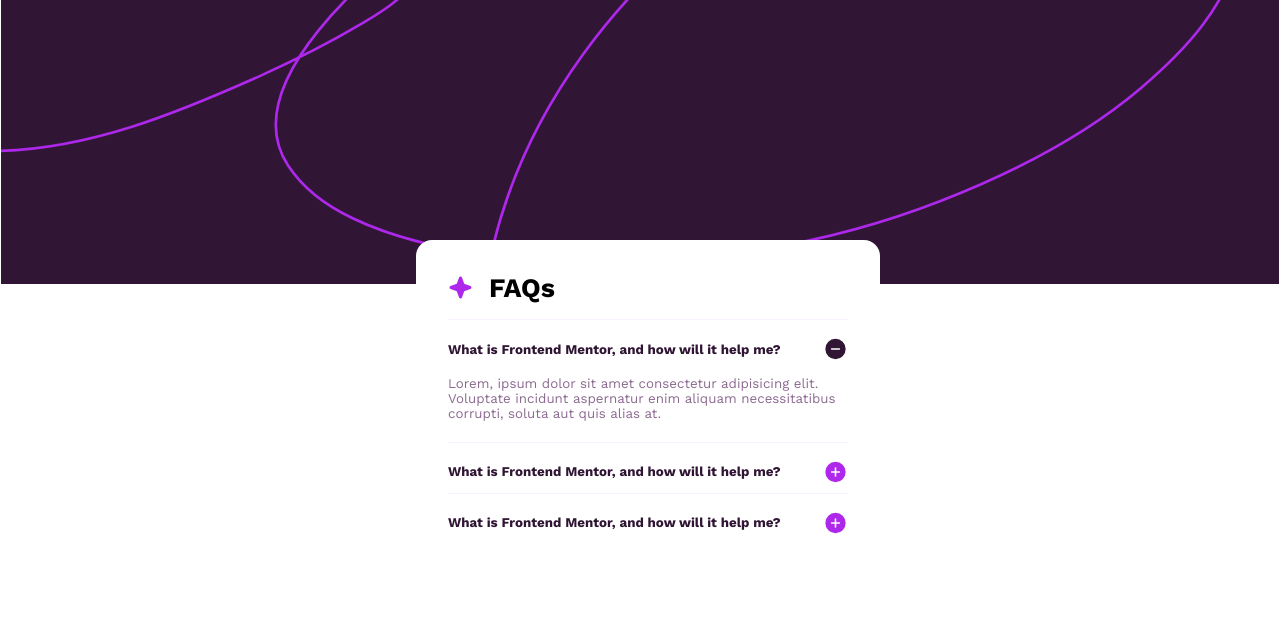
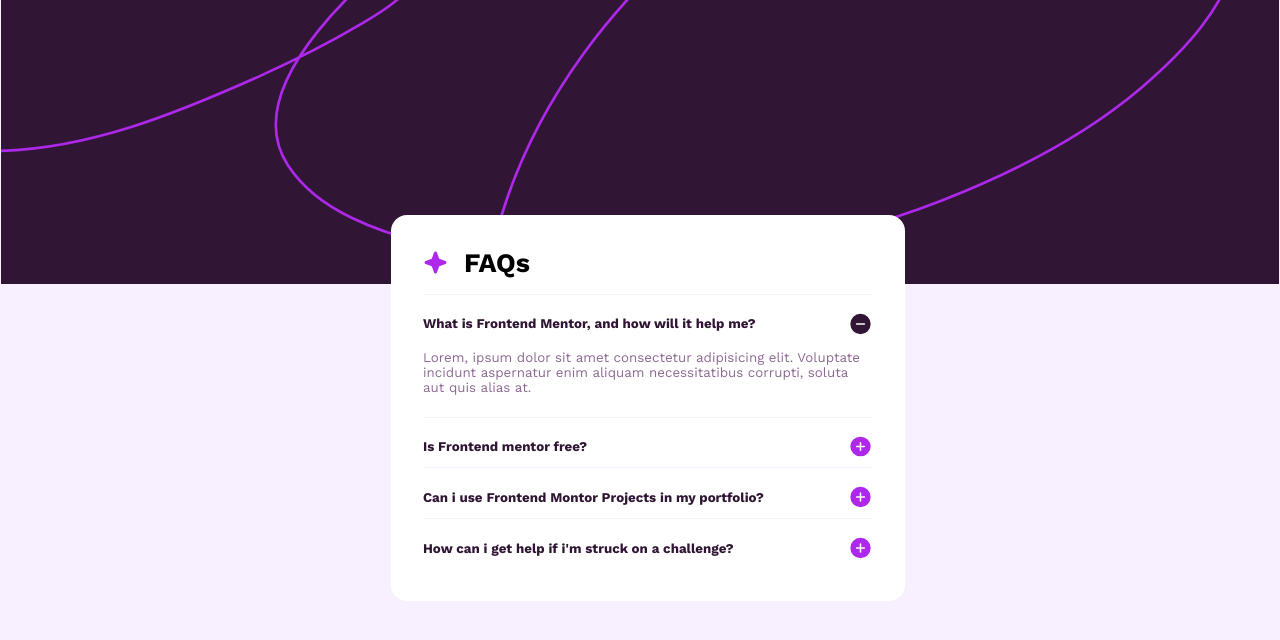
Before and after one commit to Rajbca00/frontend-mentor-challenges, a plain HTML site: page faq-accordion/index.html in a window 1280 px wide. Drawn offline with nearby package versions, Linux system fonts and the light colour scheme.

Commit message:
changed quesstions

```diff
--- a/faq-accordion/index.html
+++ b/faq-accordion/index.html
@@ -34,7 +34,7 @@
       </div>
       <div class="faq">
         <div class="qn" onClick="toggleCollapse(event)">
-          <div>What is Frontend Mentor, and how will it help me?</div>
+          <div>Is Frontend mentor free?</div>
           <img src="./assets/images/icon-plus.svg" alt="">
         </div>
         <p class="ans collapsed">Lorem, ipsum dolor sit amet consectetur adipisicing elit. Voluptate incidunt aspernatur
@@ -43,7 +43,16 @@
       </div>
       <div class="faq">
         <div class="qn" onClick="toggleCollapse(event)">
-          <div>What is Frontend Mentor, and how will it help me?</div>
+          <div>Can i use Frontend Montor Projects in my portfolio?</div>
+          <img src="./assets/images/icon-plus.svg" alt="">
+        </div>
+        <p class="ans collapsed">Lorem, ipsum dolor sit amet consectetur adipisicing elit. Voluptate incidunt aspernatur
+          enim
+          aliquam necessitatibus corrupti, soluta aut quis alias at.</p>
+      </div>
+      <div class="faq">
+        <div class="qn" onClick="toggleCollapse(event)">
+          <div>How can i get help if i'm struck on a challenge?</div>
           <img src="./assets/images/icon-plus.svg" alt="">
         </div>
         <p class="ans collapsed">Lorem, ipsum dolor sit amet consectetur adipisicing elit. Voluptate incidunt aspernatur
--- a/faq-accordion/style.css
+++ b/faq-accordion/style.css
@@ -12,10 +12,10 @@
 
 body {
     font-family: 'Work Sans', sans-serif;
-    background-color: var(--light-pink);
     background: url('./assets/images/background-pattern-desktop.svg') no-repeat;
     background-position-y: top;
     background-size: contain;
+    background-color: var(--light-pink);
     overflow-y: hidden;
     overflow-x: hidden;
 }
@@ -34,7 +34,7 @@ body {
     background-color: var(--white);
     padding: 2rem;
     border-radius: 1rem;
-    max-width: 400px;
+    max-width: 450px;
     font-size: smaller;
 }
 
```
